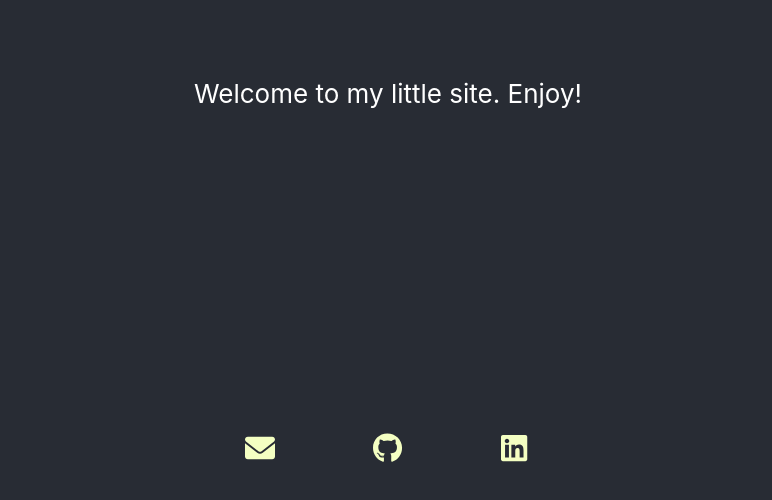
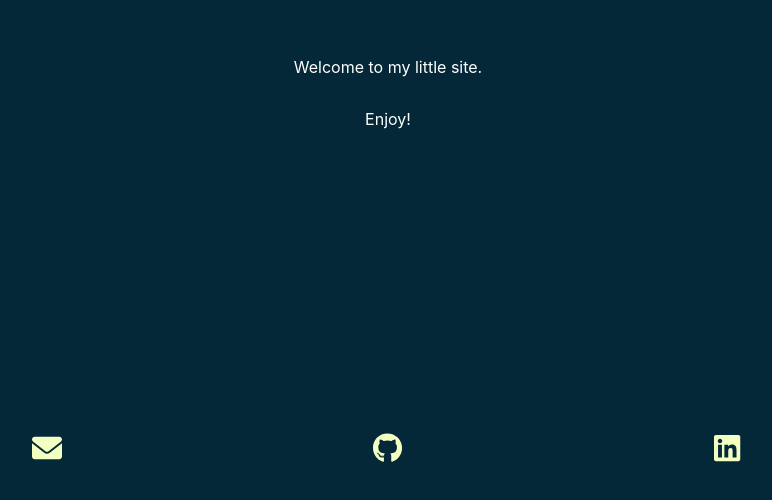
Before and after one commit to aledeloss/little-site, a React (Create React App) app: page / in a window 1280 px wide. Shown: the part 292-792 px from the top of the page, without its empty margins (252-1024 px from the left). Built offline with nearby package versions, Linux system fonts and the light colour scheme.

Commit message:
Move styled components out of components

```diff
--- a/src/App.tsx
+++ b/src/App.tsx
@@ -2,19 +2,19 @@ import React from 'react'
 import styled from 'styled-components'
 import Links from './components/Links'
 import Main from './components/Main'
+import { theme } from './styles/variables'
 
-function App () {
 const StyledApp = styled.div`
-  background-color: #282c34;
+background-color: ${theme.colorSecondary};
 min-height: 100vh;
 display: flex;
 flex-direction: column;
 text-align: center;
 align-items: center;
 justify-content: center;
-  font-size: calc(10px + 2vmin);
 color: white;`
 
+function App () {
   return (
     <StyledApp>
       <Main />
--- a/src/components/Link.tsx
+++ b/src/components/Link.tsx
@@ -8,12 +8,12 @@ interface ILink {
   url: string;
   title: string;
 }
+
+const StyledLink = styled.a`
+  width: 30px;
+  height: 30px;
+`
 const Link: React.FC<ILink> = ({ color, iconContent, url, title }: ILink) => {
-  const StyledLink = styled.a`
-    width: 30px;
-    height: 30px;
-  `
-
   return (
     <StyledLink href={url}>
       <svg xmlns="http://www.w3.org/2000/svg"
--- a/src/components/Links.tsx
+++ b/src/components/Links.tsx
@@ -5,9 +5,8 @@ import { theme } from '../styles/variables'
 import Link from './Link'
 import { linksData } from './linksData'
 
-const Links: React.FC = () => {
 const StyledIcons = styled.section`
-    width: 30%;
+  width: 80%;
   display: flex;
   justify-content: space-around;
   align-items: center;
@@ -15,6 +14,7 @@ const Links: React.FC = () => {
 
 const color: string = theme.colorPrimary
 
+const Links: React.FC = () => {
   return (
     <StyledIcons>
       <Link color={color} iconContent={linksData[0].content} url={linksData[0].url} title={linksData[0].title}/>
--- a/src/components/Main.tsx
+++ b/src/components/Main.tsx
@@ -2,17 +2,20 @@ import React from 'react'
 
 import styled from 'styled-components'
 
-const Main: React.FC = () => {
 const StyledMain = styled.main`
 width: 100%;
 height: 85vh;
 display: flex;
+flex-direction: column;
 align-items: center;
 justify-content: center;
 `
+
+const Main: React.FC = () => {
   return (
         <StyledMain>
-            <p>Welcome to my little site. Enjoy!</p>
+            <p>Welcome to my little site.</p>
+            <p> Enjoy!</p>
         </StyledMain>
   )
 }
--- a/src/styles/globalStyles.tsx
+++ b/src/styles/globalStyles.tsx
@@ -10,6 +10,7 @@ const GlobalStyle = createGlobalStyle`
 }
 body {
   font-family: ${theme.fontPrimary};
+  background-color: ${theme.colorSecondary}
 }
 `
 
```
Lines whose indentation alone changed are shown as unchanged.
